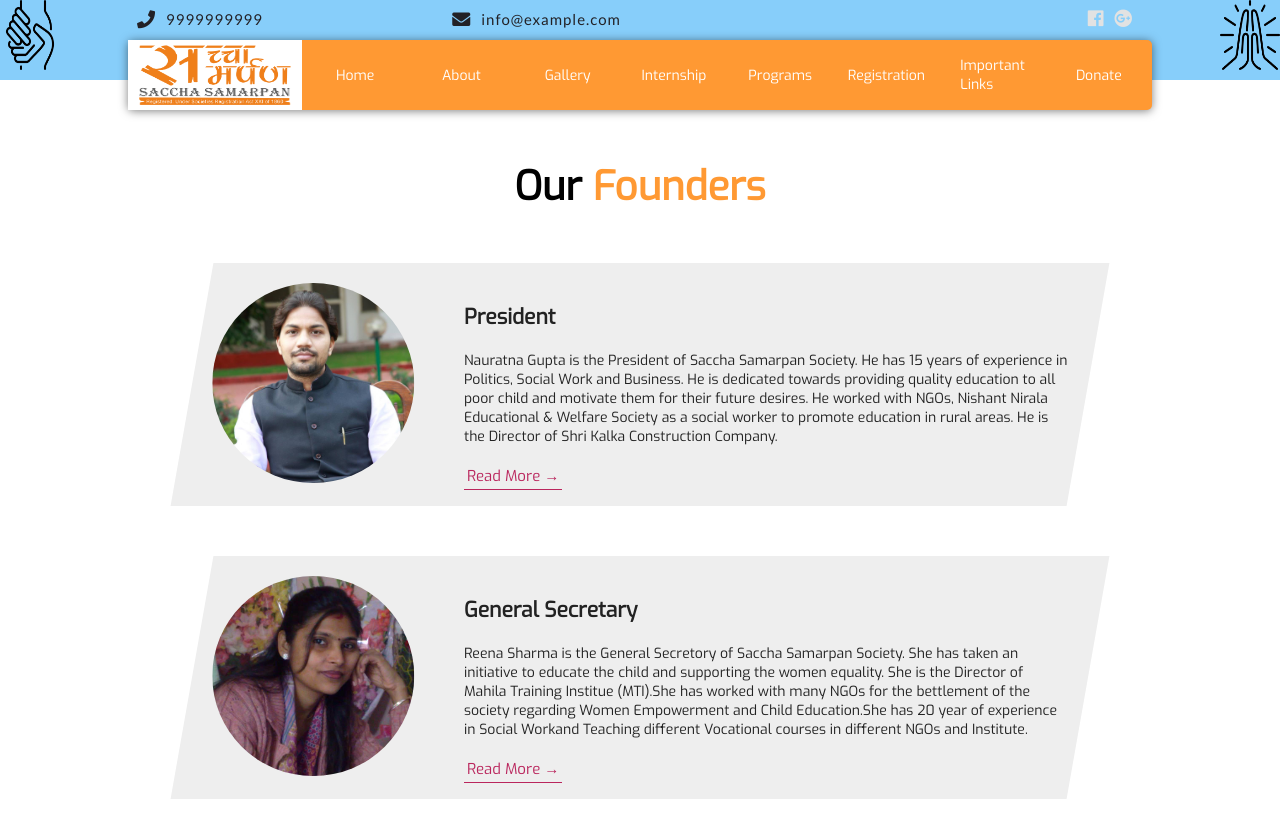
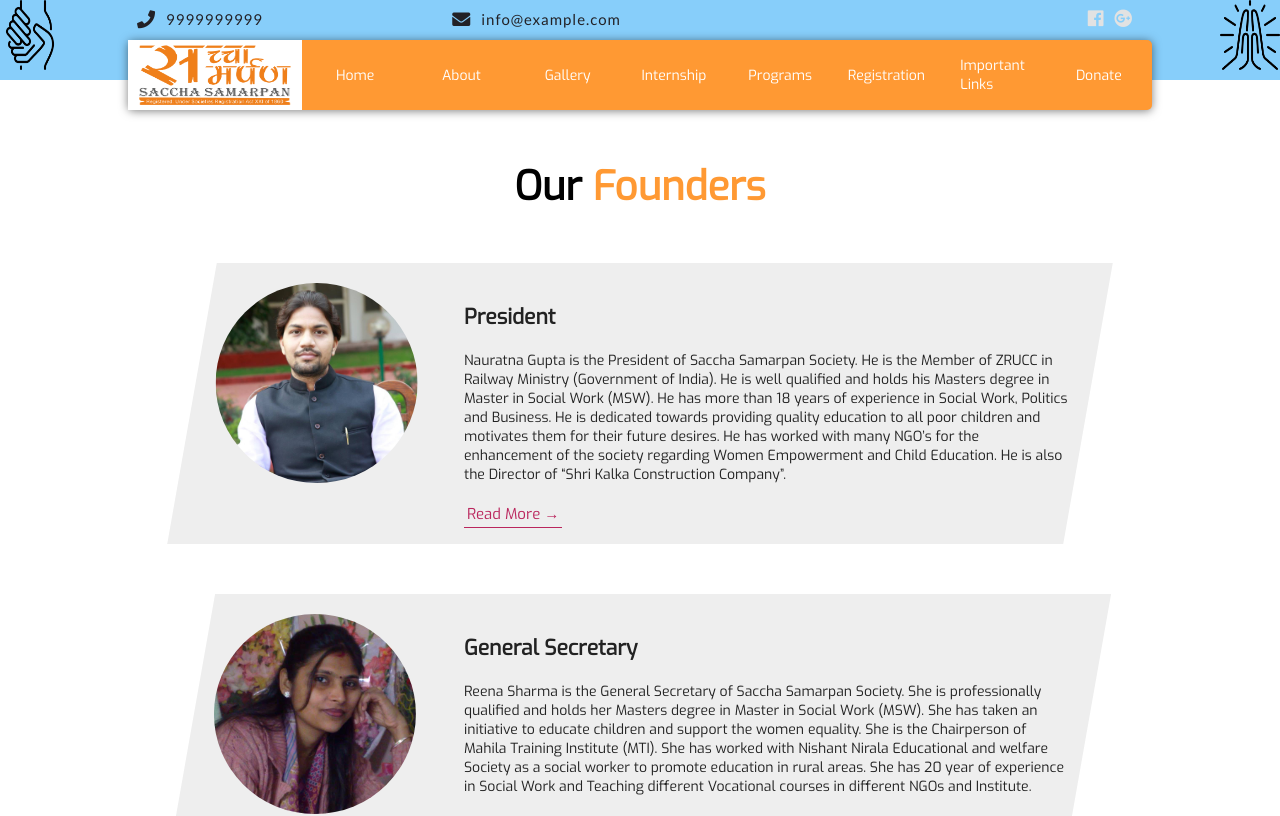
Before and after one commit to riverrz/sacha-samarpan-ngo, a React app in the folder client/: page /founders in a window 1280 px wide. Shown: the top 816 px of the page. Built offline with nearby package versions, Linux system fonts and the light colour scheme.

Commit message:
Removed console.logs, updated text in Founders, fixed unclickable anchor in Founders

```diff
--- a/client/src/App.js
+++ b/client/src/App.js
@@ -24,7 +24,6 @@ class App extends Component {
     });
   };
   backdropInvoker = event => {
-    console.log(event.target);
     this.setState({
       isBackdropShowing: true,
       imageLinkToLoad: event.target.src
--- a/client/src/components/Founders/Founders.css
+++ b/client/src/components/Founders/Founders.css
@@ -4,7 +4,6 @@
     text-align: center;
     background-color: #fff;
     position: relative;
-    z-index:-1;
 }
 .founder {
     width: 80%;
--- a/client/src/components/Founders/Founders.js
+++ b/client/src/components/Founders/Founders.js
@@ -1,6 +1,6 @@
 import React from "react";
 import classes from "./Founders.css";
-import {Link} from 'react-router-dom';
+import { Link } from "react-router-dom";
 const founders = props => {
   return (
     <div className={classes.foundersContainer}>
@@ -17,16 +17,20 @@ const founders = props => {
         </figure>
         <div className={classes.foundersInfo}>
           <h2 className={classes.designation}>President</h2>
-          Nauratna Gupta is the President of Saccha Samarpan Society. He has 15
-          years of experience in Politics, Social Work and Business. He is
-          dedicated towards providing quality education to all poor child and
-          motivate them for their future desires. He worked with NGOs, Nishant
-          Nirala Educational & Welfare Society as a social worker to promote
-          education in rural areas. He is the Director of Shri Kalka
-          Construction Company.
+          Nauratna Gupta is the President of Saccha Samarpan Society. He is the
+          Member of ZRUCC in Railway Ministry (Government of India). He is well
+          qualified and holds his Masters degree in Master in Social Work (MSW).
+          He has more than 18 years of experience in Social Work, Politics and
+          Business. He is dedicated towards providing quality education to all
+          poor children and motivates them for their future desires. He has
+          worked with many NGO’s for the enhancement of the society regarding
+          Women Empowerment and Child Education. He is also the Director of
+          “Shri Kalka Construction Company”.
           <div className={classes.readMoreContainer}>
             <button className={classes.readMoreButton}>
-              <Link to="/founder-1" exact>Read More <span className={classes.arrow}>→</span></Link>
+              <Link to="/founder-1" exact>
+                Read More <span className={classes.arrow}>→</span>
+              </Link>
             </button>
           </div>
         </div>
@@ -41,16 +45,19 @@ const founders = props => {
         </figure>
         <div className={classes.foundersInfo}>
           <h2 className={classes.designation}>General Secretary</h2>
-          Reena Sharma is the General Secretory of Saccha Samarpan Society. She
-          has taken an initiative to educate the child and supporting the women
-          equality. She is the Director of Mahila Training Institue (MTI).She
-          has worked with many NGOs for the bettlement of the society regarding
-          Women Empowerment and Child Education.She has 20 year of experience in
-          Social Workand Teaching different Vocational courses in different NGOs
-          and Institute.
+          Reena Sharma is the General Secretary of Saccha Samarpan Society. She
+          is professionally qualified and holds her Masters degree in Master in
+          Social Work (MSW). She has taken an initiative to educate children and
+          support the women equality. She is the Chairperson of Mahila Training
+          Institute (MTI). She has worked with Nishant Nirala Educational and
+          welfare Society as a social worker to promote education in rural
+          areas. She has 20 year of experience in Social Work and Teaching
+          different Vocational courses in different NGOs and Institute.
           <div className={classes.readMoreContainer}>
             <button className={classes.readMoreButton}>
-              <Link to="/founder-2" exact>Read More <span className={classes.arrow}>→</span></Link>
+              <Link to="/founder-2" exact>
+                Read More <span className={classes.arrow}>→</span>
+              </Link>
             </button>
           </div>
         </div>
--- a/client/src/components/Gallery/Gallery.js
+++ b/client/src/components/Gallery/Gallery.js
@@ -77,7 +77,6 @@ class Gallery extends Component {
       </button>
     );
     if (!this.props.limit) {
-      console.log("Yes")
       possibleButton = null;
     }
     return (
--- a/client/src/components/Modal/Modal.js
+++ b/client/src/components/Modal/Modal.js
@@ -7,7 +7,6 @@ class Modal extends Component {
     }
   }
   componentDidMount() {
-    console.log(window.pageYOffset);
     this.setState({
       marginTop: {
         "margin-top": Math.round(window.pageYOffset) + 80+'px'
--- a/client/src/components/Navigation/Navigation.js
+++ b/client/src/components/Navigation/Navigation.js
@@ -40,7 +40,6 @@ class Navigation extends Component {
     if (this.state.scrollingLock) {
       styleForFixedNav = { position: "fixed", top: "0", width: "100%", transform: "translateX(0)" };
     }
-    console.log(styleForFixedNav);
     return (
       <Aux>
         <div className={classes.nav}>
```
